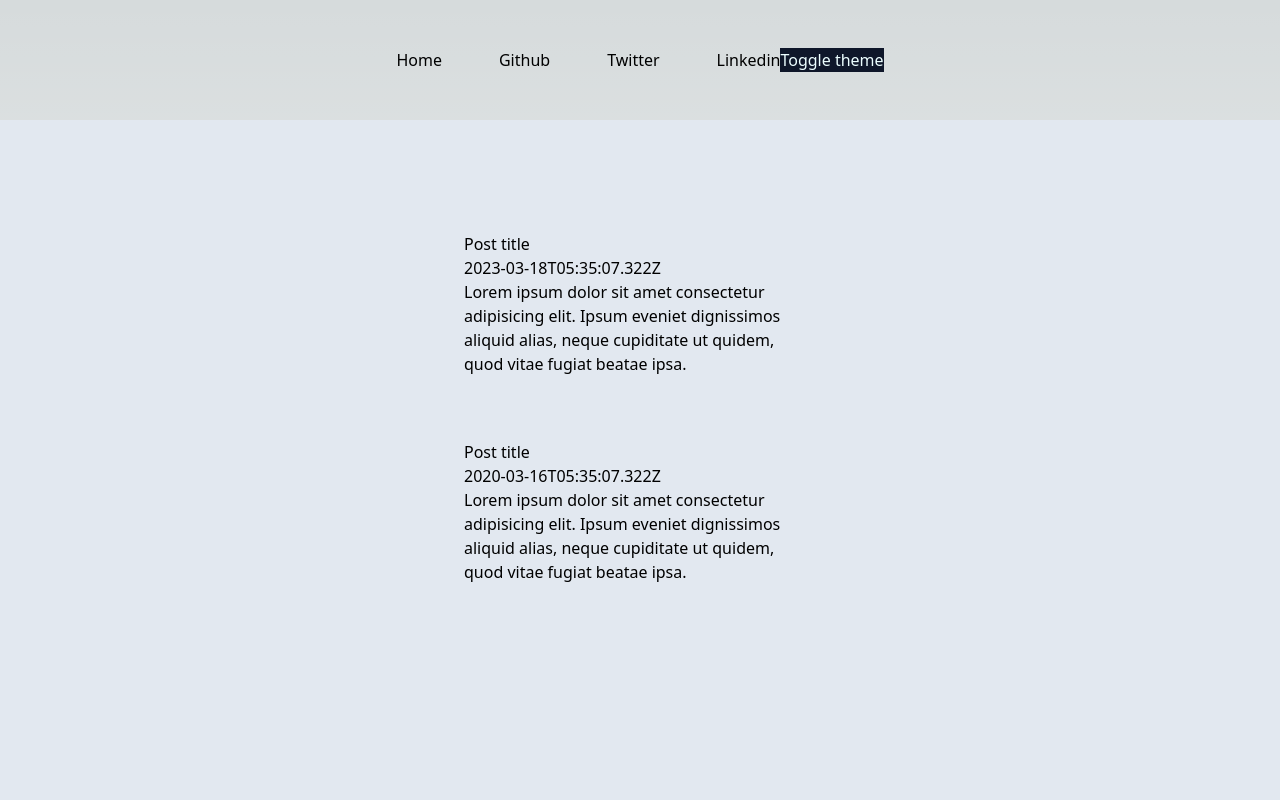
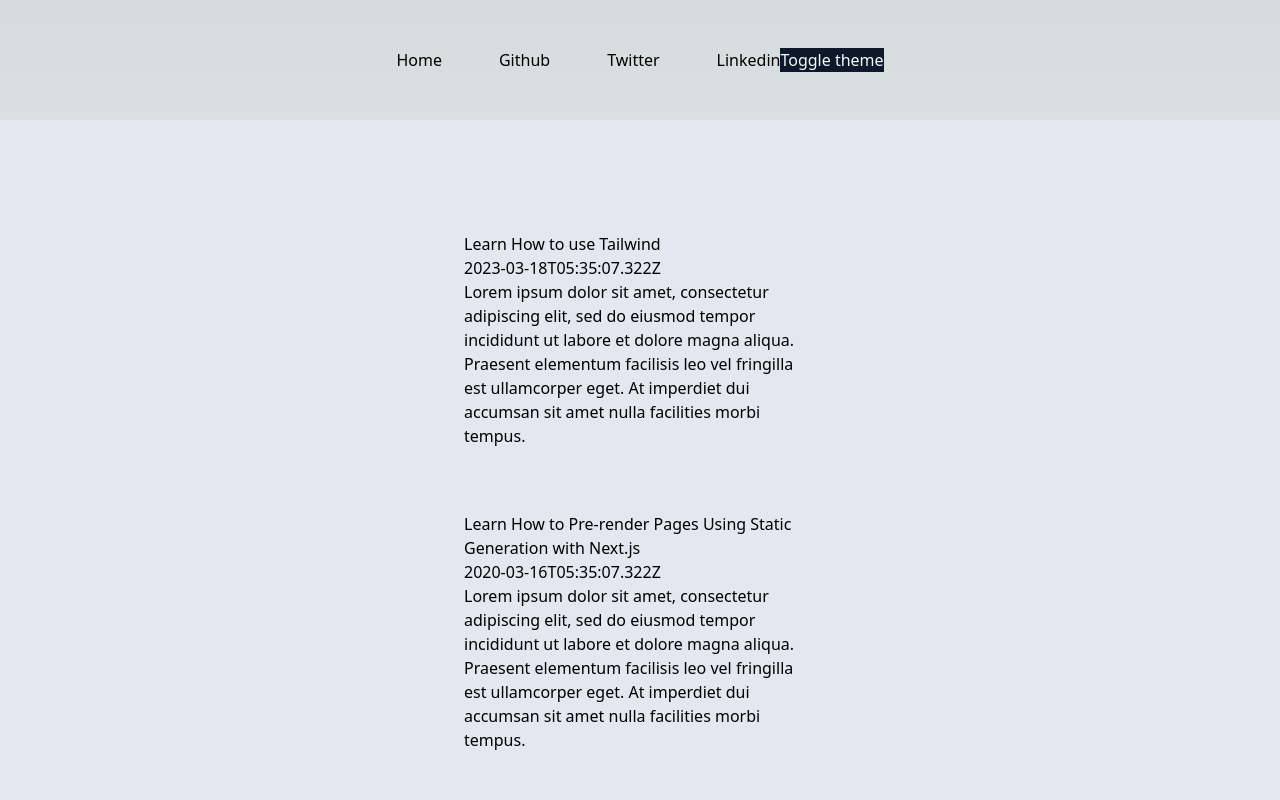
Before and after one commit to Fr33yr/blog-2023, a Next.js app: page / in a window 1280 px wide. Shown: the top 800 px of the page. Built offline with nearby package versions, Linux system fonts and the light colour scheme.

Commit message:
post link props

```diff
--- a/components/postlink/PostLink.tsx
+++ b/components/postlink/PostLink.tsx
@@ -14,13 +14,9 @@ function PostLink(props: Props) {
   return (
     <div className="w-96 flex p-4 rounded-sm hover:shadow-2xl ">
       <Link href={url}>
-        <h3>Post title</h3>
+        <h3>{title}</h3>
         <div className="">{date}</div>
-        <p>
-          Lorem ipsum dolor sit amet consectetur adipisicing elit. Ipsum eveniet
-          dignissimos aliquid alias, neque cupiditate ut quidem, quod vitae
-          fugiat beatae ipsa.
-        </p>
+        <p>{description}</p>
       </Link>
     </div>
   );
```
